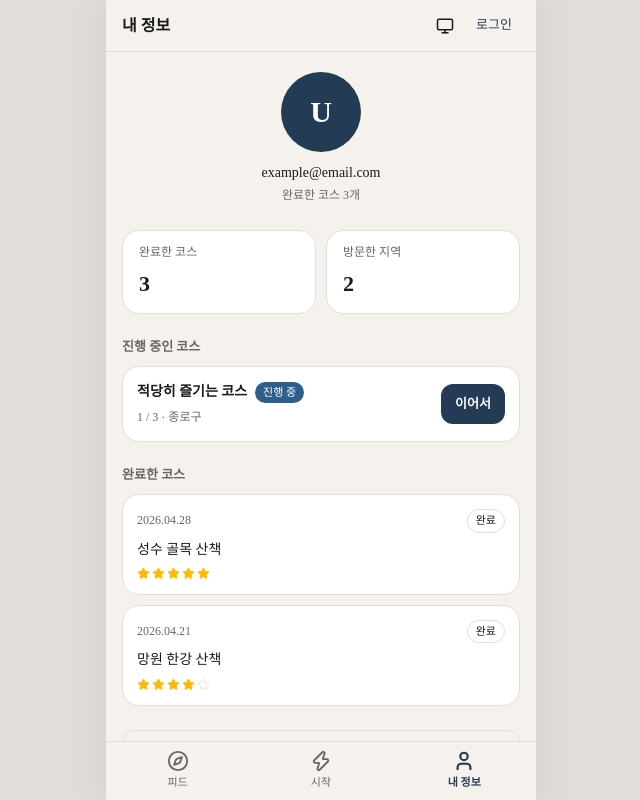
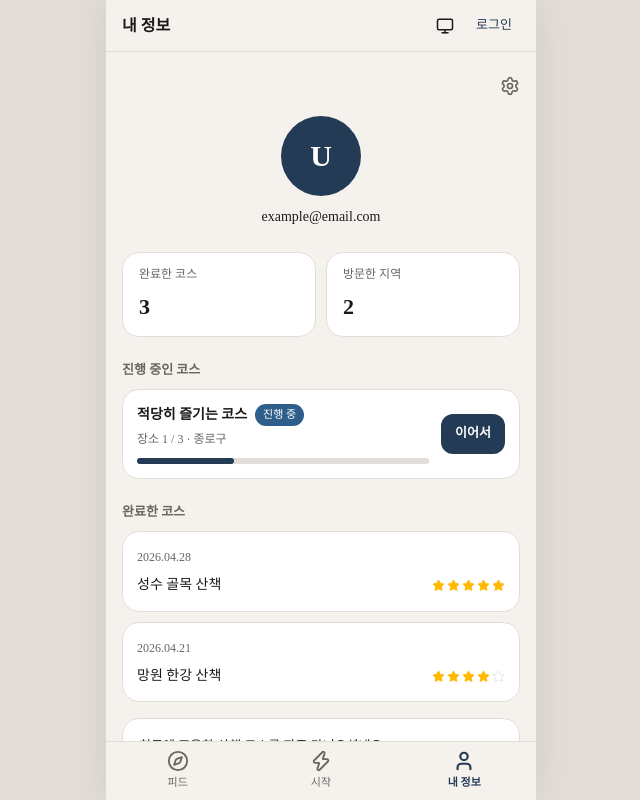
Before and after one commit to guen9310/Instant-Trip, a Next.js app: page /profile in a window 1280 px wide. Shown: the whole page, without its empty margins (319-959 px from the left). Built offline with nearby package versions, Linux system fonts and the light colour scheme.

Commit message:
refactor: 프로필 레이아웃 재설계

```diff
--- a/components/domains/profile/ProfileView.tsx
+++ b/components/domains/profile/ProfileView.tsx
@@ -1,13 +1,16 @@
 "use client";
 
 import { useState } from "react";
-import { Settings } from "lucide-react";
+import { Settings, ChevronRight } from "lucide-react";
 import Link from "next/link";
 import { Badge } from "@/components/commons/Badge";
 import { buttonVariants } from "@/components/commons/Button";
 import { cn } from "@/shared/utils";
 import { StarRating } from "@/components/domains/profile/StarRating";
-import { CompletedCourseDetailModal, type CompletedCourse } from "@/components/domains/profile/CompletedCourseDetailModal";
+import {
+  CompletedCourseDetailModal,
+  type CompletedCourse,
+} from "@/components/domains/profile/CompletedCourseDetailModal";
 
 const STATS = [
   { label: "완료한 코스", value: 3 },
@@ -16,7 +19,8 @@ const STATS = [
 
 const IN_PROGRESS = {
   name: "적당히 즐기는 코스",
-  progress: "1 / 3",
+  current: 1,
+  total: 3,
   region: "종로구",
   courseId: "1",
 };
@@ -54,6 +58,13 @@ export function ProfileView() {
 
   return (
     <div className="flex-1 overflow-y-auto px-4 py-5">
+      {/* 헤더 */}
+      <div className="mb-4 flex items-center justify-end">
+        <Link href="/settings" className="-mr-1 p-1 text-text-secondary">
+          <Settings size={20} />
+        </Link>
+      </div>
+
       {/* 아바타 */}
       <div className="mb-6 flex flex-col items-center">
         <div
@@ -67,15 +78,15 @@ export function ProfileView() {
         <p className="text-[14px] font-medium text-text-primary">
           example@email.com
         </p>
-        <p className="mt-0.5 text-[12px] text-text-secondary">
-          완료한 코스 3개
-        </p>
       </div>
 
       {/* 통계 */}
       <div className="mb-6 grid grid-cols-2 gap-2.5">
         {STATS.map(({ label, value }) => (
-          <div key={label} className="rounded-xl border border-border bg-card px-4 py-3">
+          <div
+            key={label}
+            className="rounded-xl border border-border bg-card px-4 py-3"
+          >
             <p className="text-[12px] text-text-secondary">{label}</p>
             <p className="mt-1 text-[22px] font-bold text-text-primary tabular-nums">
               {value}
@@ -101,9 +112,15 @@ export function ProfileView() {
             </span>
             <Badge variant="secondary">진행 중</Badge>
           </div>
-          <p className="text-[12px] text-text-secondary">
-            {IN_PROGRESS.progress} · {IN_PROGRESS.region}
+          <p className="text-[12px] text-text-secondary mb-2">
+            장소 {IN_PROGRESS.current} / {IN_PROGRESS.total} · {IN_PROGRESS.region}
           </p>
+          <div className="h-1.5 rounded-full bg-border">
+            <div
+              className="h-full rounded-full bg-primary transition-all"
+              style={{ width: `${(IN_PROGRESS.current / IN_PROGRESS.total) * 100}%` }}
+            />
+          </div>
         </div>
         <Link
           href={`/course/${IN_PROGRESS.courseId}/active`}
@@ -120,53 +137,49 @@ export function ProfileView() {
       <h3 className="mb-2.5 text-[13px] font-semibold text-text-secondary">
         완료한 코스
       </h3>
-      <div className="mb-6 flex flex-col gap-2.5">
+      <div className="mb-4 flex flex-col gap-2.5">
         {COMPLETED.map((c) => (
           <button
             key={c.date}
             onClick={() => setSelected(c)}
             className="rounded-xl border border-border bg-card px-3.5 py-3.5 text-left"
           >
-            <div className="mb-1.5 flex items-center justify-between">
+            <div className="mb-1.5">
               <span className="text-[12px] tabular-nums text-text-secondary">
                 {c.date}
               </span>
-              <Badge variant="outline">완료</Badge>
             </div>
-            <p className="mb-1.5 text-[14px] font-medium text-text-primary">
-              {c.name}
-            </p>
-            <StarRating rating={c.rating} />
+            <div className="flex items-center justify-between gap-2">
+              <p className="min-w-0 truncate text-[14px] font-medium text-text-primary">
+                {c.name}
+              </p>
+              <StarRating rating={c.rating} />
+            </div>
           </button>
         ))}
+      </div>
+
+      {/* 재탐색 제안 */}
+      {/* TODO: 실제 취향 및 완료 코스 패턴 기반으로 문구 생성 */}
+      <div className="mb-6 rounded-xl border border-border bg-card px-4 py-4">
+        <p className="text-[13px] text-text-primary leading-[1.65] mb-3">
+          최근엔 조용한 산책 코스를 자주 다녀오셨네요.
+          <br />
+          비슷한 분위기의 새로운 코스를 추천해드릴까요?
+        </p>
+        <Link
+          href="/start"
+          className="flex items-center gap-0.5 text-[13px] font-semibold text-primary"
+        >
+          근처 코스 둘러보기
+          <ChevronRight size={14} />
+        </Link>
       </div>
 
       <CompletedCourseDetailModal
         course={selected}
         onClose={() => setSelected(null)}
       />
-
-      {/* 하단 버튼 */}
-      <div className="flex flex-col gap-2.5">
-        <Link
-          href="/settings"
-          className={cn(
-            "flex h-11 w-full items-center justify-center gap-1.5 rounded-lg",
-            "border border-border text-[14px] font-medium text-text-primary",
-          )}
-        >
-          <Settings size={15} />
-          취향 설정 변경하기
-        </Link>
-        <button
-          className={cn(
-            "flex h-11 w-full items-center justify-center rounded-lg",
-            "border border-border text-[14px] font-medium text-destructive",
-          )}
-        >
-          로그아웃
-        </button>
-      </div>
     </div>
   );
 }
--- a/components/domains/settings/SettingsView.tsx
+++ b/components/domains/settings/SettingsView.tsx
@@ -4,7 +4,12 @@ import { useState } from "react";
 import { useRouter } from "next/navigation";
 import { cn } from "@/shared/utils";
 import { Button } from "@/components/commons/Button";
-import { PREF_KEYS, PREF_META, DEFAULT_PREFS, type Prefs } from "@/shared/constants/preferences";
+import {
+  PREF_KEYS,
+  PREF_META,
+  DEFAULT_PREFS,
+  type Prefs,
+} from "@/shared/constants/preferences";
 
 const OPTION_TITLES: Record<string, string> = {
   walk: "걷는 게 좋아요",
@@ -29,21 +34,28 @@ export function SettingsView() {
 
   return (
     <>
-      <div className="flex-1 overflow-y-auto px-4 pt-4 pb-4">
-        <p className="text-[13px] text-text-secondary leading-normal mb-6">
+      <div className="flex flex-1 flex-col px-4 pt-4 pb-4">
+        <p className="text-[13px] text-text-secondary leading-normal mb-4">
           설정한 취향을 바탕으로 코스를 추천해드려요. 언제든지 변경할 수 있어요.
         </p>
 
+        <div className="flex flex-1 flex-col">
           {PREF_KEYS.map((key, si) => {
             const section = PREF_META[key];
             const isLast = si === PREF_KEYS.length - 1;
             return (
-            <div key={key} className={isLast ? "mb-2" : "mb-6"}>
-              <p className="text-[12px] font-semibold text-text-secondary uppercase tracking-[0.04em] mb-2.5">
+              <div
+                key={key}
+                className={cn(
+                  "flex flex-1 flex-col py-3",
+                  !isLast && "border-b border-border",
+                )}
+              >
+                <p className="text-[11px] font-semibold text-text-secondary uppercase tracking-[0.04em] mb-2">
                   {section.label}
                 </p>
 
-              <div className="grid grid-cols-2 gap-2.5">
+                <div className="flex flex-1 gap-2">
                   {section.options.map((opt) => {
                     const sel = prefs[key] === opt.id;
                     const Ico = opt.icon;
@@ -52,25 +64,24 @@ export function SettingsView() {
                         key={opt.id}
                         onClick={() => setPref(key, opt.id)}
                         className={cn(
-                        "flex flex-col items-center gap-2.5 py-[18px] px-3.5 rounded-xl border-[1.5px] min-h-[110px] justify-center transition-all",
+                          "flex flex-1 items-center justify-center gap-2.5 px-3.5 rounded-xl border-[1.5px] transition-all",
                           sel
                             ? "bg-primary/5 border-primary text-primary scale-[0.98]"
-                          : "bg-surface border-border text-text-primary"
+                            : "bg-surface border-border text-text-primary",
                         )}
                       >
-                      <Ico size={26} strokeWidth={1.8} />
-                      <span className="text-[14px] font-semibold tracking-tight text-center leading-snug">
+                        <Ico size={18} strokeWidth={1.8} className="shrink-0" />
+                        <span className="text-[13px] font-semibold tracking-tight leading-snug">
                           {OPTION_TITLES[opt.id]}
                         </span>
                       </button>
                     );
                   })}
                 </div>
-
-              {!isLast && <div className="h-px bg-border mt-6" />}
               </div>
             );
           })}
+        </div>
       </div>
 
       {/* CTA 바 */}
@@ -78,11 +89,8 @@ export function SettingsView() {
         <Button size="cta" onClick={() => router.push("/profile")}>
           저장하기
         </Button>
-        <button
-          onClick={() => router.push("/onboarding")}
-          className="w-full h-12 text-[15px] font-medium text-text-primary flex items-center justify-center"
-        >
-          취향 처음부터 다시 설정하기
+        <button className="w-full py-3 text-[13px] text-text-secondary flex items-center justify-center">
+          로그아웃
         </button>
       </div>
     </>
```
Lines whose indentation alone changed are shown as unchanged.
